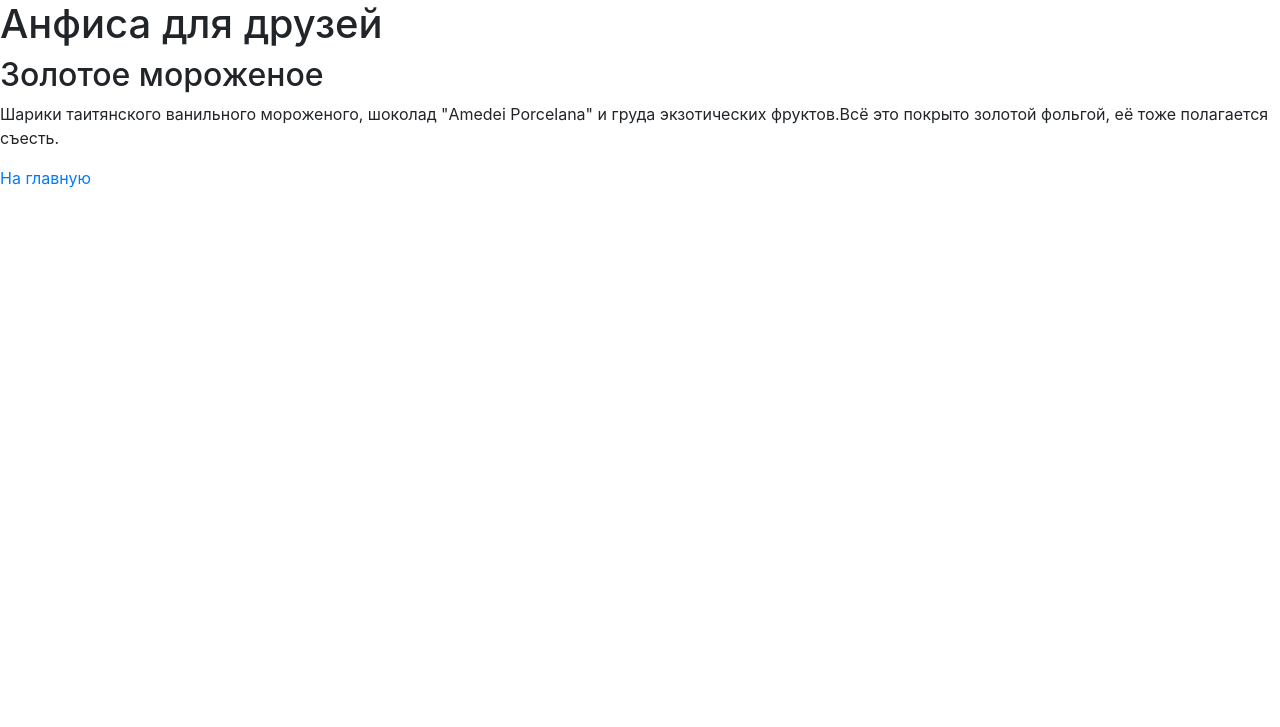
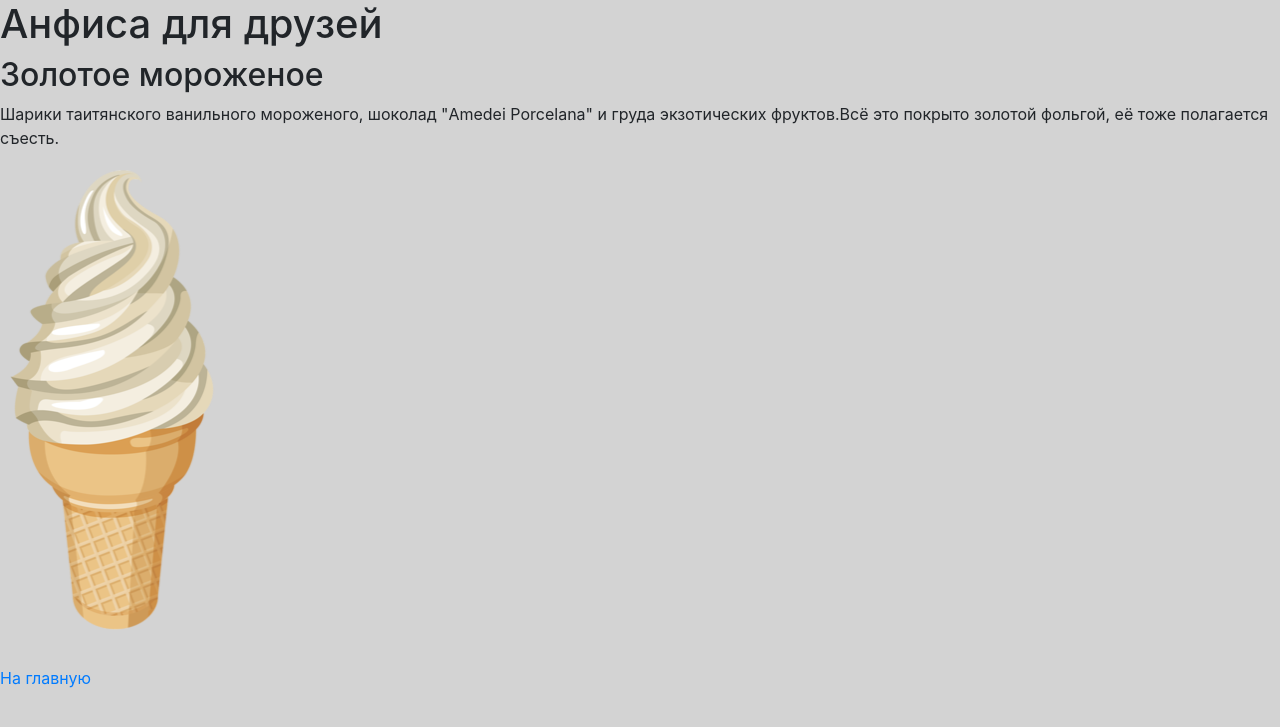
Before and after one commit to JustLike420/Anfisa, a Django app: page /icecream/1/ in a window 1280 px wide. Shown: the top 727 px of the page. Run offline with Django 3.2, Linux system fonts and the light colour scheme; data comes from the database, SQL or seed files in the repository; some libraries are stand-ins or nearby versions.

Commit message:
added photos of ice creams/ work with static files

```diff
--- a/Anfisa/settings.py
+++ b/Anfisa/settings.py
@@ -85,6 +85,6 @@ USE_TZ = True
 
 STATIC_URL = '/static/'
 
-STATIC_DIRS = [
+STATICFILES_DIRS = [
     BASE_DIR / "static",
 ]
--- a/Anfisa/urls.py
+++ b/Anfisa/urls.py
@@ -1,5 +1,6 @@
 from django.contrib import admin
 from django.urls import include, path
+
 from django.conf import settings
 from django.conf.urls.static import static
 
--- a/icecream/views.py
+++ b/icecream/views.py
@@ -1,11 +1,15 @@
 from django.shortcuts import render
 from .models import Icecream  # можно заменить на from .models import icecream_db
+from Anfisa.settings import STATIC_URL
 
 def icecreams_details(request, pk):
     name = Icecream.objects.get(id=pk)
     description = name.description
+
     context = {
         'name': name,
         'description': description,
+        'pk': pk,
+        'STATIC_URL': STATIC_URL,
     }
     return render(request, 'icecream/icecream-details.html', context)
--- a/static/homepage/CSS/homepage.css
+++ /dev/null
@@ -1,3 +0,0 @@
-body {
-    background: red;
-}
--- /dev/null
+++ b/static/homepage/css/homepage.css
@@ -0,0 +1,3 @@
+body {
+    background: lightgray;
+}
--- a/templates/homepage/layout.html
+++ b/templates/homepage/layout.html
@@ -1,9 +1,11 @@
+{% load static %}
 <!DOCTYPE html>
 <html>
   <head>
       <meta charset="UTF-8">
       <title>{% block title %} {% endblock %}</title>
       <link rel="stylesheet" href="https://stackpath.bootstrapcdn.com/bootstrap/4.5.2/css/bootstrap.min.css">
+      <link rel="stylesheet" href="{% static 'homepage/css/homepage.css' %}">
   </head>
   <body>
     <h1>Анфиса для друзей</h1>
--- a/templates/icecream/icecream-details.html
+++ b/templates/icecream/icecream-details.html
@@ -1,4 +1,5 @@
 {% extends 'homepage/layout.html' %}
+{% load static %}
 
 {% block title %} {{ name }} {% endblock %}
 
@@ -7,6 +8,7 @@
     <p>
         {{ description }}
         <br>
+        <img src="{{ STATIC_URL }}icecream/img/{{ pk }}.png" alt="" width="230px" height="500x">
     </p>
     <a href="/">На главную</a>
 {% endblock %}
```
Also changed, not shown: static/icecream/img/1.png (added), static/icecream/img/2.png (added), static/icecream/img/3.png (added), static/icecream/img/4.png (added), static/icecream/img/5.png (added), static/icecream/img/6.png (added), static/icecream/img/7.png (added).
